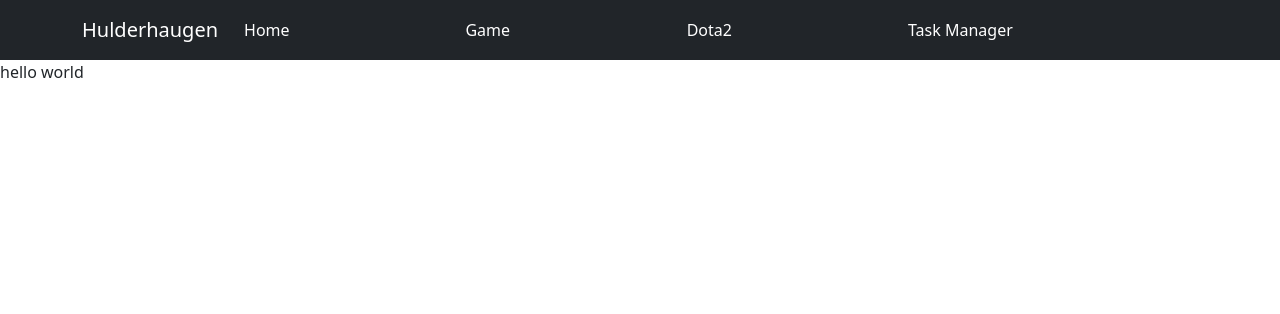
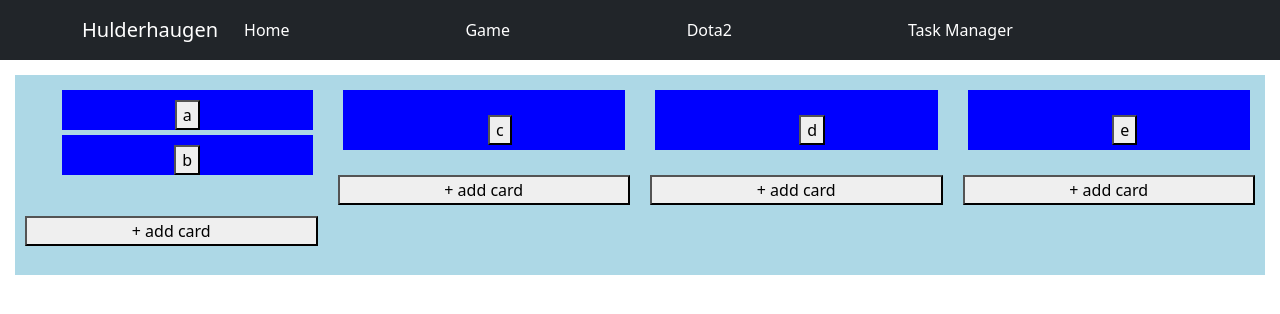
Before and after one commit to Smahle/Hulderhaugen, a React (Vite) app: page /taskManager in a window 1280 px wide. Shown: the top 314 px of the page. Built offline with nearby package versions, Linux system fonts and the light colour scheme.

Commit message:
fixed drag and drop

```diff
--- a/src/components/TaskManager.tsx
+++ b/src/components/TaskManager.tsx
@@ -1,3 +1,8 @@
+import TaskManagerList from "./TaskManagerList";
+
 export default function TaskManager() {
-  return <p>hello world</p>;
+  return <TaskManagerList />;
+  //todo: background component
+  //todo: list component, add card button, be able to drag and drop cards between lists / color for different users maybe
+  //todo: card component, with detail description, deadline, vedlegg, and comments
 }
--- /dev/null
+++ b/src/components/TaskManagerList.module.css
@@ -0,0 +1,23 @@
+.container {
+  display: grid;
+  grid-template-columns: 1fr 1fr 1fr 1fr;
+  width: 100%;
+  padding: 15px;
+}
+.listContainer {
+  display: flex;
+  flex-direction: column;
+  padding: 10px;
+  border-color: pink;
+  border-radius: 60;
+  border: 1cm;
+  gap: 20px;
+}
+.card {
+  background-color: blue;
+  border-color: pink;
+  border-radius: 60;
+  border: 1cm;
+  margin: 5px;
+  padding-top: 10px;
+}
--- /dev/null
+++ b/src/components/TaskManagerList.tsx
@@ -0,0 +1,223 @@
+import { useEffect, useState } from "react";
+import classes from "./TaskManagerList.module.css";
+
+type TCard = {
+  title: string;
+  description: string;
+  deadline: Date;
+  comments: string;
+  //TODO: implement comment type
+} | null;
+type DraggedCard = {
+  card: TCard | null;
+  sourceArray?: string | null;
+};
+
+export default function TaskManagerList() {
+  const [toDoArray, setToDoArray] = useState<TCard[]>([]);
+  const [inProgressArray, setInProgressArray] = useState<TCard[]>([]);
+  const [reviewArray, setReviewArray] = useState<TCard[]>([]);
+  const [doneArray, setDoneArray] = useState<TCard[]>([]);
+
+  const [cardDragged, setCardDragged] = useState<DraggedCard>({
+    card: null,
+    sourceArray: null,
+  });
+
+  useEffect(() => {
+    console.log("faktisk todo " + toDoArray);
+  }, [toDoArray]);
+
+  useEffect(() => {
+    setToDoArray([
+      {
+        title: "a",
+        description: "asease",
+        deadline: new Date(2018, 5, 5, 17, 23, 42, 11),
+        comments: "asdasd",
+      },
+      {
+        title: "b",
+        description: "asease",
+        deadline: new Date(2018, 5, 5, 17, 23, 42, 11),
+        comments: "asdasd",
+      },
+    ]);
+    setInProgressArray([
+      {
+        title: "c",
+        description: "asease",
+        deadline: new Date(2018, 5, 5, 17, 23, 42, 11),
+        comments: "asdasd",
+      },
+    ]);
+    setReviewArray([
+      {
+        title: "d",
+        description: "asease",
+        deadline: new Date(2018, 5, 5, 17, 23, 42, 11),
+        comments: "asdasd",
+      },
+    ]);
+    setDoneArray([
+      {
+        title: "e",
+        description: "asease",
+        deadline: new Date(2018, 5, 5, 17, 23, 42, 11),
+        comments: "asdasd",
+      },
+    ]);
+  }, []);
+  function handleDragStart(
+    e: React.DragEvent,
+    card: TCard,
+    sourceArray: string
+  ) {
+    // Set data on the drag event (you can use different formats like 'text' or 'text/plain')
+    setCardDragged({ card: card, sourceArray: sourceArray });
+  }
+
+  const handleDragOver = (e: React.DragEvent) => {
+    e.preventDefault(); // This is necessary to allow dropping and also handledrop.
+  };
+  const handleDrop = (e: React.DragEvent, endArray: string) => {
+    e.preventDefault();
+    if (!cardDragged?.card) return;
+    if (cardDragged?.sourceArray == "toDoArray") {
+      setToDoArray(
+        toDoArray?.filter((item) => item?.title !== cardDragged.card?.title)
+      ); // remove card from prev array
+
+      if (endArray == "inProgressArray") {
+        setInProgressArray([...inProgressArray, cardDragged.card]);
+        //add card to new array
+      } else if (endArray == "reviewArray") {
+        setReviewArray([...reviewArray, cardDragged.card]);
+      } else if (endArray == "doneArray") {
+        setDoneArray([...doneArray, cardDragged.card]);
+      }
+    } else if (cardDragged?.sourceArray == "inProgressArray") {
+      setInProgressArray(
+        inProgressArray?.filter(
+          (item) => item?.title !== cardDragged.card?.title
+        )
+      );
+      console.log("proogressarrauy" + inProgressArray);
+      if (endArray == "toDoArray") {
+        setToDoArray([...toDoArray, cardDragged.card]);
+      } else if (endArray == "reviewArray") {
+        setReviewArray([...reviewArray, cardDragged.card]);
+      } else if (endArray == "doneArray") {
+        setDoneArray([...doneArray, cardDragged.card]);
+      }
+    } else if (cardDragged?.sourceArray == "reviewArray") {
+      setReviewArray(
+        reviewArray?.filter((item) => item?.title !== cardDragged.card?.title)
+      );
+      console.log("rewewarray" + reviewArray);
+      if (endArray == "toDoArray") {
+        setToDoArray([...toDoArray, cardDragged.card]);
+      } else if (endArray == "inProgressArray") {
+        setInProgressArray([...inProgressArray, cardDragged.card]);
+      } else if (endArray == "doneArray") {
+        setDoneArray([...doneArray, cardDragged.card]);
+      }
+    } else if (cardDragged?.sourceArray == "doneArray") {
+      setDoneArray(
+        doneArray?.filter((item) => item?.title !== cardDragged.card?.title)
+      );
+      console.log("doonearray" + doneArray);
+      if (endArray == "toDoArray") {
+        setToDoArray([...toDoArray, cardDragged.card]);
+      } else if (endArray == "inProgressArray") {
+        setInProgressArray([...inProgressArray, cardDragged.card]);
+      } else if (endArray == "reviewArray") {
+        setReviewArray([...reviewArray, cardDragged.card]);
+      }
+    }
+  };
+  return (
+    <div className={classes.container}>
+      <div
+        onDragOver={handleDragOver}
+        onDrop={(e) => handleDrop(e, "toDoArray")}
+        style={{ height: "200px", background: "lightblue" }}
+        className={classes.listContainer}
+      >
+        <ul>
+          {toDoArray?.map((card) => (
+            <li
+              draggable="true"
+              onDragStart={(e) => handleDragStart(e, card, "toDoArray")}
+              className={classes.card}
+              key={card?.title}
+            >
+              <button>{card?.title}</button>
+            </li>
+          ))}
+        </ul>
+        <button>+ add card</button>
+      </div>
+      <div
+        onDragOver={handleDragOver}
+        onDrop={(e) => handleDrop(e, "inProgressArray")}
+        style={{ height: "200px", background: "lightblue" }}
+        className={classes.listContainer}
+      >
+        <ul className={classes.card}>
+          {inProgressArray?.map((card) => (
+            <li
+              draggable="true"
+              onDragStart={(e) => handleDragStart(e, card, "inProgressArray")}
+              className={classes.card}
+              key={card?.title}
+            >
+              <button>{card?.title}</button>
+            </li>
+          ))}
+        </ul>
+        <button>+ add card</button>
+      </div>
+      <div
+        onDragOver={handleDragOver}
+        onDrop={(e) => handleDrop(e, "reviewArray")}
+        style={{ height: "200px", background: "lightblue" }}
+        className={classes.listContainer}
+      >
+        <ul className={classes.card}>
+          {reviewArray?.map((card) => (
+            <li
+              draggable="true"
+              onDragStart={(e) => handleDragStart(e, card, "reviewArray")}
+              className={classes.card}
+              key={card?.title}
+            >
+              <button>{card?.title}</button>
+            </li>
+          ))}
+        </ul>
+        <button>+ add card</button>
+      </div>
+      <div
+        onDragOver={handleDragOver}
+        onDrop={(e) => handleDrop(e, "doneArray")}
+        style={{ height: "200px", background: "lightblue" }}
+        className={classes.listContainer}
+      >
+        <ul className={classes.card}>
+          {doneArray?.map((card) => (
+            <li
+              draggable="true"
+              onDragStart={(e) => handleDragStart(e, card, "doneArray")}
+              className={classes.card}
+              key={card?.title}
+            >
+              <button>{card?.title}</button>
+            </li>
+          ))}
+        </ul>
+        <button>+ add card</button>
+      </div>
+    </div>
+  );
+}
```
